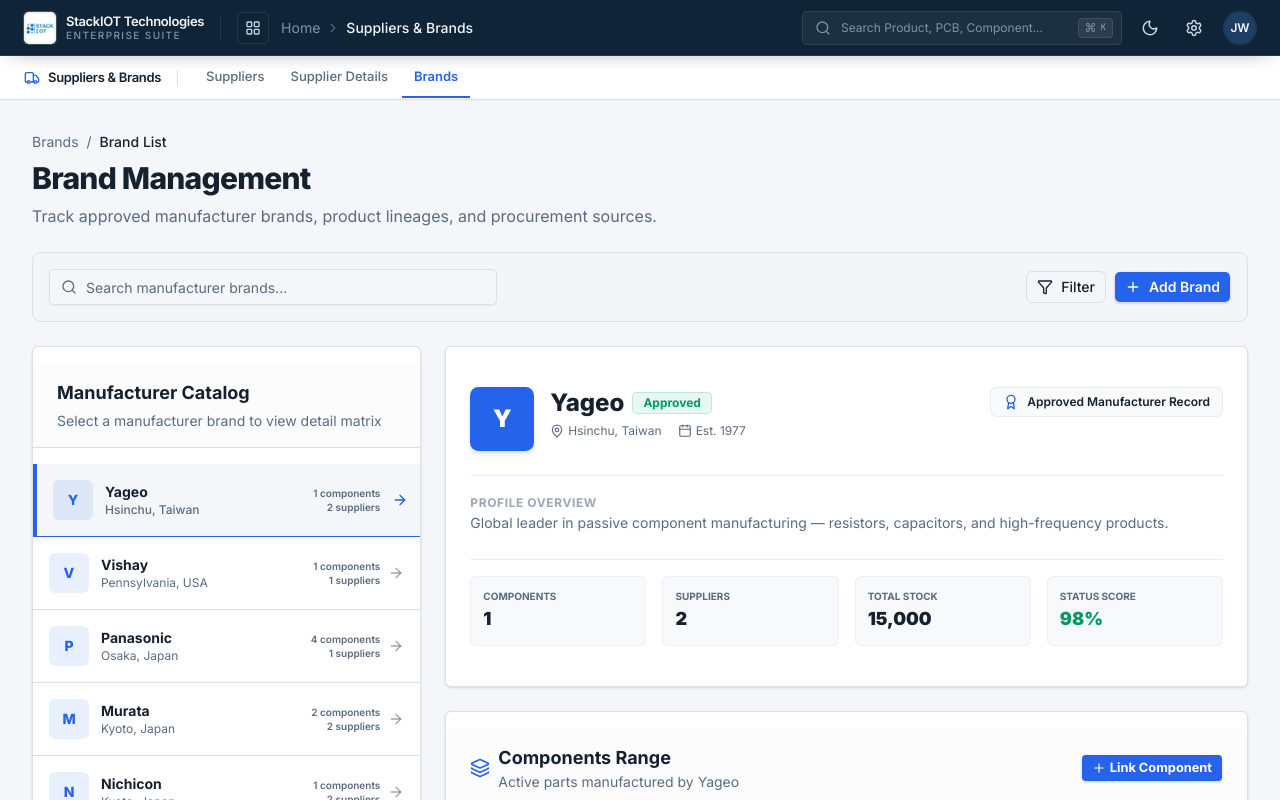
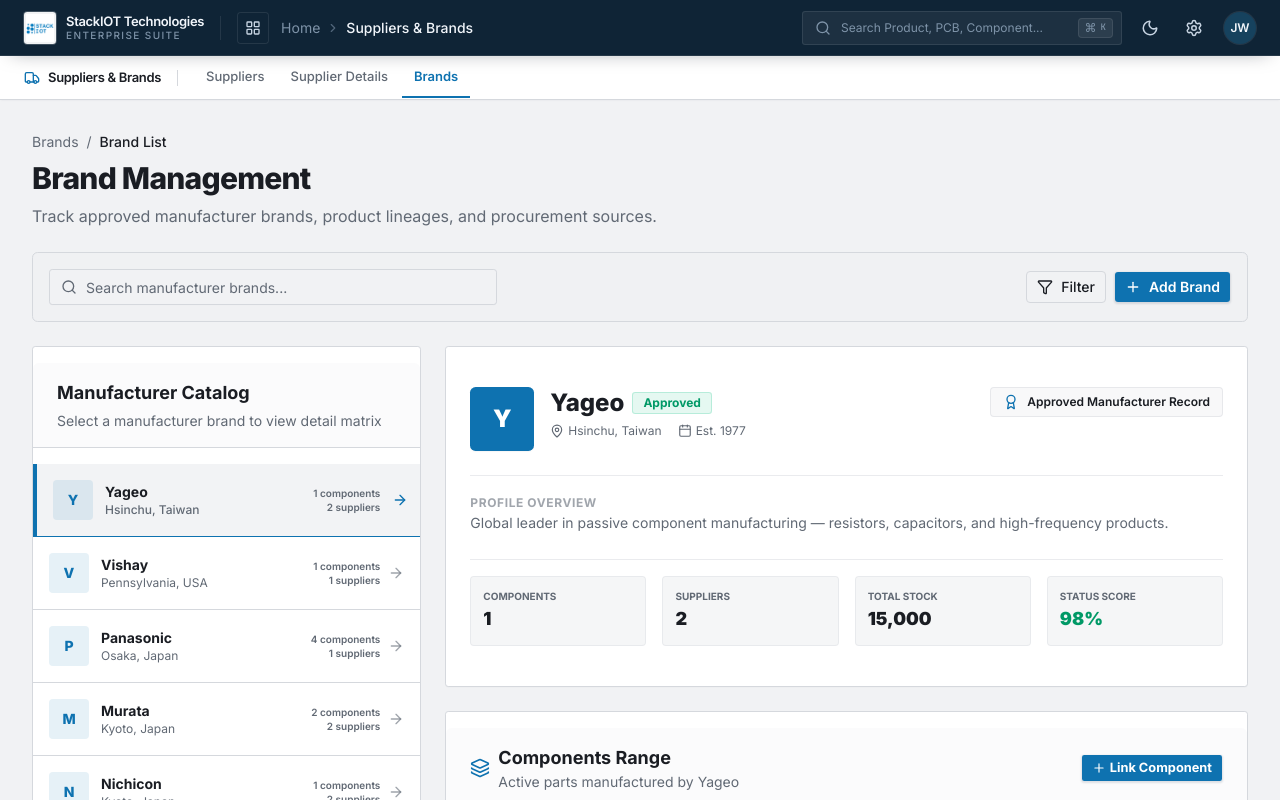
Before and after one commit to jaikeshkain01/ERP-management-system, a Next.js app: page /brands/list in a window 1280 px wide. Shown: the top 800 px of the page. Built offline with nearby package versions, Linux system fonts and the light colour scheme.

Commit message:
feat: implement dashboard page with overview, manufacturing, inventory, and procurement modules and UI components

```diff
--- a/src/app/dashboard/page.tsx
+++ b/src/app/dashboard/page.tsx
@@ -520,7 +520,7 @@ export default function Dashboard() {
         {kpis.map((kpi, idx) => {
           const Icon = kpi.icon
           return (
-            <Card key={idx} className="group relative overflow-hidden transition-all hover:border-primary/40 hover:shadow-[0_6px_20px_-12px_rgba(15,36,54,0.35)]">
+            <Card key={idx} className="group relative overflow-hidden transition-colors hover:border-primary/50 hover:bg-accent/30">
               <span className="absolute inset-y-0 left-0 w-0.5 bg-primary opacity-0 transition-opacity group-hover:opacity-100" />
               <CardHeader className="flex flex-row items-center justify-between space-y-0 pb-2 p-4">
                 <CardTitle className="text-[11px] font-semibold uppercase tracking-wider text-muted-foreground">{kpi.title}</CardTitle>
--- a/src/app/globals.css
+++ b/src/app/globals.css
@@ -61,116 +61,128 @@
   --radius-2xl: calc(var(--radius) * 1.8);
   --radius-3xl: calc(var(--radius) * 2.2);
   --radius-4xl: calc(var(--radius) * 2.6);
+
+  /* Flat industrial panels: small shadows become near-invisible hairlines so
+     inline cards sit on the page instead of floating. Large shadows (lg/xl/2xl)
+     are left at Tailwind defaults for genuine overlays (dropdowns, modals). */
+  --shadow-3xs: 0 0 0 0 transparent;
+  --shadow-2xs: 0 1px 0 0 rgb(20 25 35 / 0.02);
+  --shadow-xs: 0 1px 1px -1px rgb(20 25 35 / 0.05);
+  --shadow-sm: 0 1px 2px -1px rgb(20 25 35 / 0.06);
+  --shadow-md: 0 1px 2px -1px rgb(20 25 35 / 0.07), 0 2px 3px -2px rgb(20 25 35 / 0.05);
 }
 
 :root {
-  /* ── Steel & Slate — light industrial workspace ───────────────── */
-  --background: #F4F6F9;
-  --foreground: #16202E;
+  /* ── StackIOT Industrial — brand azure on neutral flat panels ──── */
+  /* Accent derived from the company logo (azure/cerulean). Neutrals are
+     genuinely neutral (not blue-tinted) so the brand blue reads as a
+     deliberate accent, not a wash. Surfaces are flat, border-defined. */
+  --background: #F1F2F4;
+  --foreground: #1A1D23;
 
   --card: #FFFFFF;
-  --card-foreground: #16202E;
+  --card-foreground: #1A1D23;
 
   --popover: #FFFFFF;
-  --popover-foreground: #16202E;
+  --popover-foreground: #1A1D23;
 
-  /* Engineered blue — restrained, precise */
-  --primary: #2563EB;
+  /* Brand azure — deep enough to carry white text and to work as link/text */
+  --primary: #0E72B0;
   --primary-foreground: #FFFFFF;
 
-  --secondary: #EAEFF5;
-  --secondary-foreground: #1F2C3D;
+  --secondary: #E7E9EC;
+  --secondary-foreground: #262A31;
 
-  --muted: #EDF1F6;
-  --muted-foreground: #5B6B80;
+  --muted: #EAECEF;
+  --muted-foreground: #616974;
 
-  --accent: #E5EDF9;
-  --accent-foreground: #1D4ED8;
+  --accent: #E0EDF6;
+  --accent-foreground: #0B5A8C;
 
-  --destructive: #DC2626;
+  --destructive: #C13B3B;
   --destructive-foreground: #FFFFFF;
 
-  --success: #059669;
+  --success: #217A46;
   --success-foreground: #FFFFFF;
 
-  --warning: #D97706;
+  --warning: #B4700F;
   --warning-foreground: #FFFFFF;
 
-  /* Cool steel hairlines */
-  --border: #D8E0EA;
-  --input: #D8E0EA;
-  --ring: #2563EB;
+  /* Neutral hairlines (not blue) */
+  --border: #D5D8DD;
+  --input: #D5D8DD;
+  --ring: #0E72B0;
 
-  /* Engineered chart palette */
-  --chart-1: #2563EB;
-  --chart-2: #059669;
-  --chart-3: #D97706;
-  --chart-4: #DC2626;
-  --chart-5: #0E7490;
+  /* Restrained, engineered chart palette */
+  --chart-1: #0E72B0;
+  --chart-2: #217A46;
+  --chart-3: #B4700F;
+  --chart-4: #C13B3B;
+  --chart-5: #5B6B78;
 
-  --radius: 0.375rem;
+  --radius: 0.25rem;
 
-  /* Application shell chrome — deep steel navy command bar */
+  /* Application shell chrome — deep steel navy command bar (kept) */
   --chrome: #0F2436;
   --chrome-foreground: #C7D4E2;
   --chrome-strong: #F2F6FB;
   --chrome-muted: #7E93A8;
   --chrome-border: rgba(255, 255, 255, 0.09);
   --chrome-hover: rgba(255, 255, 255, 0.08);
-  --chrome-accent: #4B8BF4;
+  --chrome-accent: #2C9BD6;
 
   /* Legacy sidebar aliases (kept for any shadcn primitives that read them) */
   --sidebar: #0F2436;
   --sidebar-foreground: #C7D4E2;
-  --sidebar-primary: #4B8BF4;
+  --sidebar-primary: #2C9BD6;
   --sidebar-primary-foreground: #FFFFFF;
   --sidebar-accent: rgba(255, 255, 255, 0.08);
   --sidebar-accent-foreground: #FFFFFF;
   --sidebar-border: rgba(255, 255, 255, 0.09);
-  --sidebar-ring: #4B8BF4;
+  --sidebar-ring: #2C9BD6;
 }
 
 .dark {
-  /* ── Steel & Slate — dark control surface ─────────────────────── */
-  --background: #0A121E;
-  --foreground: #DCE6F1;
+  /* ── StackIOT Industrial — dark neutral control surface ───────── */
+  --background: #0D1217;
+  --foreground: #DBE0E6;
 
-  --card: #101B29;
-  --card-foreground: #DCE6F1;
+  --card: #141A21;
+  --card-foreground: #DBE0E6;
 
-  --popover: #101B29;
-  --popover-foreground: #DCE6F1;
+  --popover: #141A21;
+  --popover-foreground: #DBE0E6;
 
-  --primary: #4B8BF4;
-  --primary-foreground: #06101C;
+  --primary: #2C9BD6;
+  --primary-foreground: #06121C;
 
-  --secondary: #18273A;
-  --secondary-foreground: #DCE6F1;
+  --secondary: #1C242D;
+  --secondary-foreground: #DBE0E6;
 
-  --muted: #16233450;
-  --muted-foreground: #8397AD;
+  --muted: #1A222B;
+  --muted-foreground: #8A939E;
 
-  --accent: #17293F;
-  --accent-foreground: #6AA5FF;
+  --accent: #14303F;
+  --accent-foreground: #5CB4E4;
 
-  --destructive: #F0616D;
+  --destructive: #E5645F;
   --destructive-foreground: #FFFFFF;
 
-  --success: #34D399;
-  --success-foreground: #06101C;
+  --success: #3FA968;
+  --success-foreground: #06121C;
 
-  --warning: #FBBF24;
-  --warning-foreground: #06101C;
+  --warning: #E0A020;
+  --warning-foreground: #06121C;
 
-  --border: #1E2E42;
-  --input: #22344B;
-  --ring: #4B8BF4;
+  --border: #232C36;
+  --input: #283340;
+  --ring: #2C9BD6;
 
-  --chart-1: #4B8BF4;
-  --chart-2: #34D399;
-  --chart-3: #FBBF24;
-  --chart-4: #F0616D;
-  --chart-5: #22D3EE;
+  --chart-1: #2C9BD6;
+  --chart-2: #3FA968;
+  --chart-3: #E0A020;
+  --chart-4: #E5645F;
+  --chart-5: #7E8B98;
 
   --chrome: #081320;
   --chrome-foreground: #B7C7D8;
@@ -178,16 +190,16 @@
   --chrome-muted: #6E839A;
   --chrome-border: rgba(255, 255, 255, 0.07);
   --chrome-hover: rgba(255, 255, 255, 0.06);
-  --chrome-accent: #4B8BF4;
+  --chrome-accent: #2C9BD6;
 
   --sidebar: #081320;
   --sidebar-foreground: #B7C7D8;
-  --sidebar-primary: #4B8BF4;
+  --sidebar-primary: #2C9BD6;
   --sidebar-primary-foreground: #FFFFFF;
   --sidebar-accent: rgba(255, 255, 255, 0.06);
   --sidebar-accent-foreground: #FFFFFF;
   --sidebar-border: rgba(255, 255, 255, 0.07);
-  --sidebar-ring: #4B8BF4;
+  --sidebar-ring: #2C9BD6;
 }
 
 @layer base {
--- a/src/components/launchpad.tsx
+++ b/src/components/launchpad.tsx
@@ -51,7 +51,7 @@ export function Launchpad() {
           <Link
             key={ws.id}
             href={ws.href}
-            className="group relative flex flex-col gap-4 overflow-hidden rounded-lg border border-border bg-card p-5 shadow-[0_1px_2px_0_rgba(15,36,54,0.04)] transition-all hover:-translate-y-px hover:border-primary/50 hover:shadow-[0_6px_20px_-10px_rgba(15,36,54,0.35)]"
+            className="group relative flex flex-col gap-4 overflow-hidden rounded-md border border-border bg-card p-5 transition-colors hover:border-primary/60 hover:bg-accent/40"
           >
             {/* Left accent rail */}
             <span className="absolute inset-y-0 left-0 w-0.5 bg-primary opacity-0 transition-opacity group-hover:opacity-100" />
--- a/src/components/ui/card.tsx
+++ b/src/components/ui/card.tsx
@@ -12,7 +12,7 @@ function Card({
       data-slot="card"
       data-size={size}
       className={cn(
-        "group/card flex flex-col gap-(--card-spacing) overflow-hidden rounded-lg border border-border bg-card py-(--card-spacing) text-sm text-card-foreground shadow-[0_1px_2px_0_rgba(15,36,54,0.04),0_1px_3px_-1px_rgba(15,36,54,0.06)] [--card-spacing:--spacing(4)] has-data-[slot=card-footer]:pb-0 has-[>img:first-child]:pt-0 data-[size=sm]:[--card-spacing:--spacing(3)] data-[size=sm]:has-data-[slot=card-footer]:pb-0 *:[img:first-child]:rounded-t-[calc(var(--radius)-1px)] *:[img:last-child]:rounded-b-[calc(var(--radius)-1px)]",
+        "group/card flex flex-col gap-(--card-spacing) overflow-hidden rounded-md border border-border bg-card py-(--card-spacing) text-sm text-card-foreground [--card-spacing:--spacing(4)] has-data-[slot=card-footer]:pb-0 has-[>img:first-child]:pt-0 data-[size=sm]:[--card-spacing:--spacing(3)] data-[size=sm]:has-data-[slot=card-footer]:pb-0 *:[img:first-child]:rounded-t-[calc(var(--radius)-1px)] *:[img:last-child]:rounded-b-[calc(var(--radius)-1px)]",
         className
       )}
       {...props}
```
